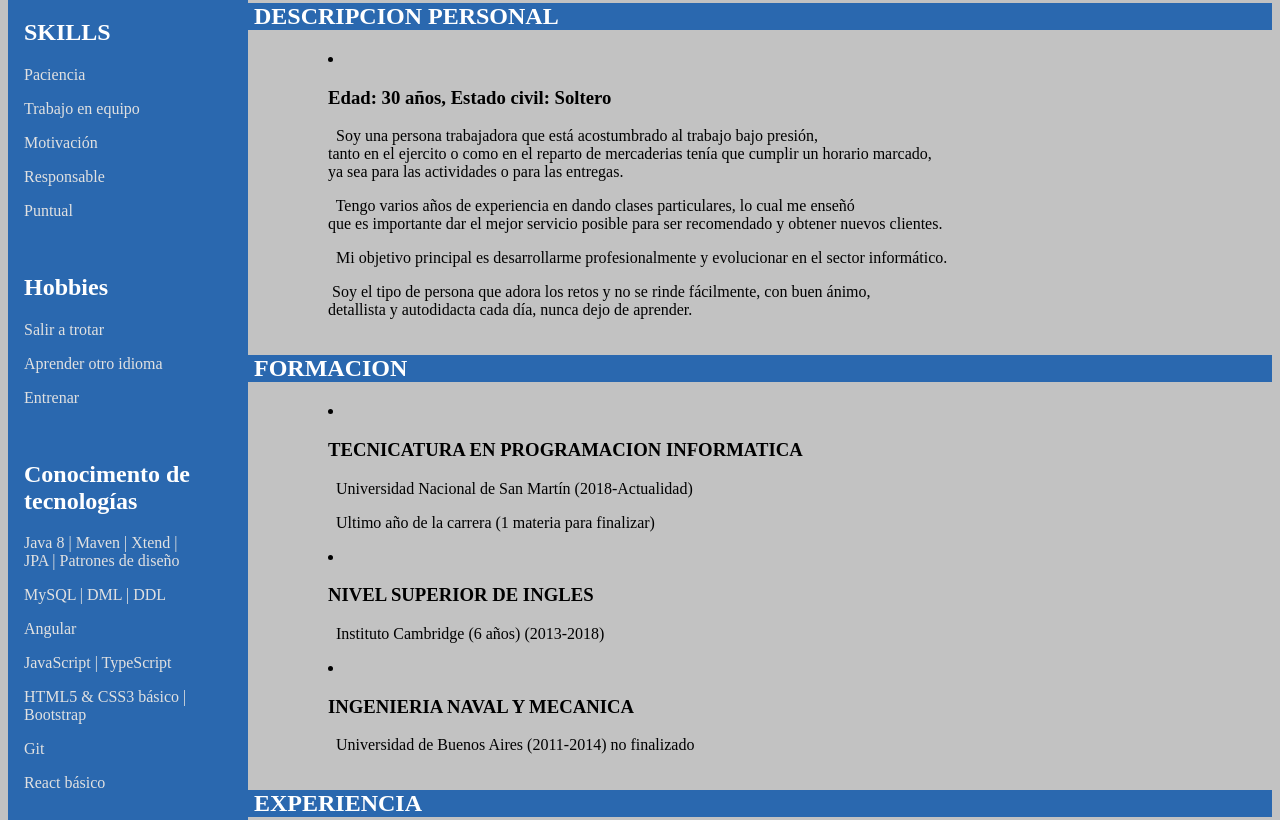
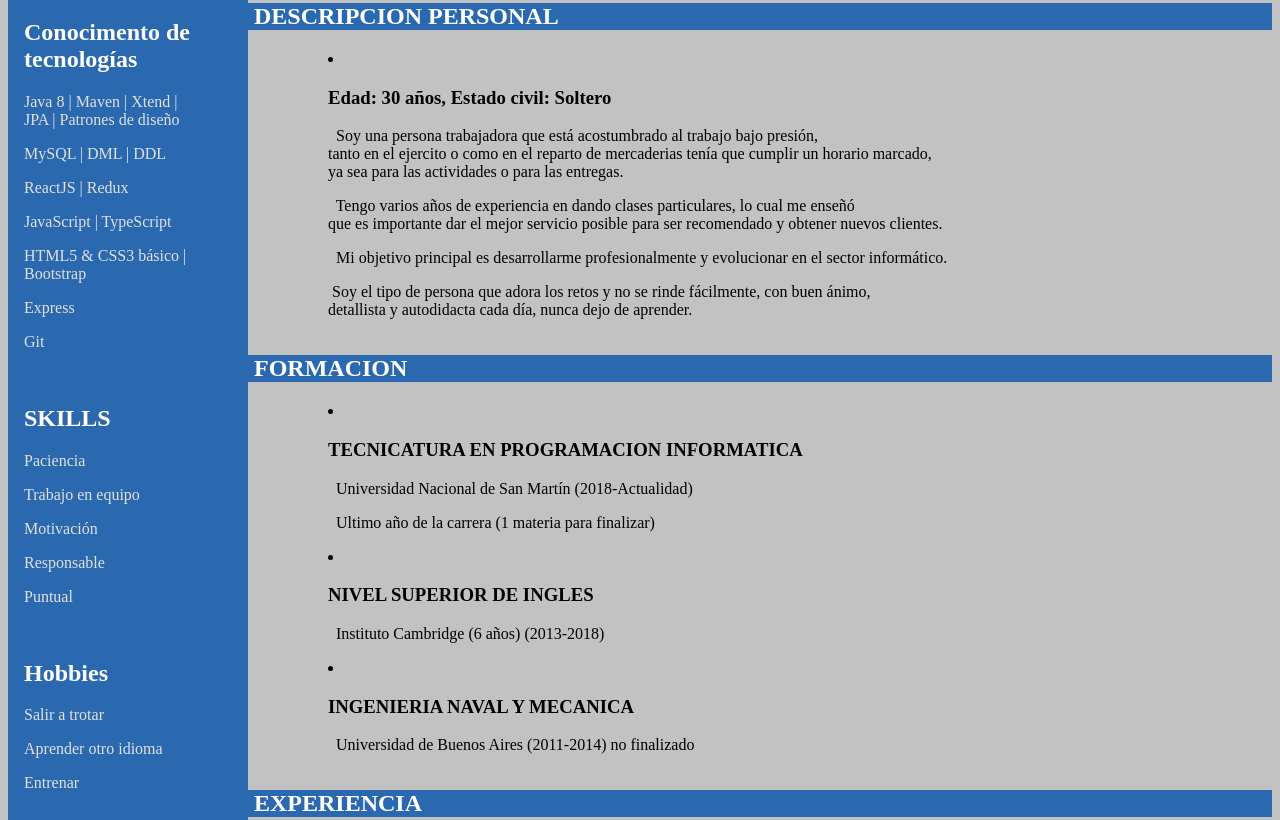
Before and after one commit to avilasebastian/cv-web, a plain HTML site: page index.html in a window 1280 px wide. Shown: the part 265-1085 px from the top of the page. Drawn offline with Linux system fonts and the light colour scheme.

Commit message:
agrego conocimientos de ReactJS, redux y express

```diff
--- a/index.html
+++ b/index.html
@@ -29,7 +29,16 @@
     <main>
         <div class="skills">
             <div class="contenedor" style="color: #e1e1e1">
-
+                <h2  style="color: #ffffff">Conocimento de tecnologías</h2>
+                <p>Java 8 | Maven | Xtend | <br> JPA | Patrones de diseño</p>
+                <p>MySQL | DML | DDL</p>
+                <!-- <p>Angular</p> -->
+                <p>ReactJS | Redux</p>
+                <p>JavaScript | TypeScript</p>
+                <p>HTML5 & CSS3 básico | Bootstrap</p>
+                <p> Express</p>
+                <p>Git</p>
+                <br>
                 <h2 style="color: #ffffff">SKILLS</h2>
                 <p>Paciencia</p>
                 <p>Trabajo en equipo</p>
@@ -43,15 +52,8 @@
                 <p>Aprender otro idioma</p>
                 <p>Entrenar</p>
 
-                <br>
-                <h2  style="color: #ffffff">Conocimento de tecnologías</h2>
-                <p>Java 8 | Maven | Xtend | <br> JPA | Patrones de diseño</p>
-                <p>MySQL | DML | DDL</p>
-                <p>Angular</p>
-                <p>JavaScript | TypeScript</p>
-                <p>HTML5 & CSS3 básico | Bootstrap</p>
-                <p>Git</p>
-                <p>React básico</p>
+
+
 
 
             </div>
```
